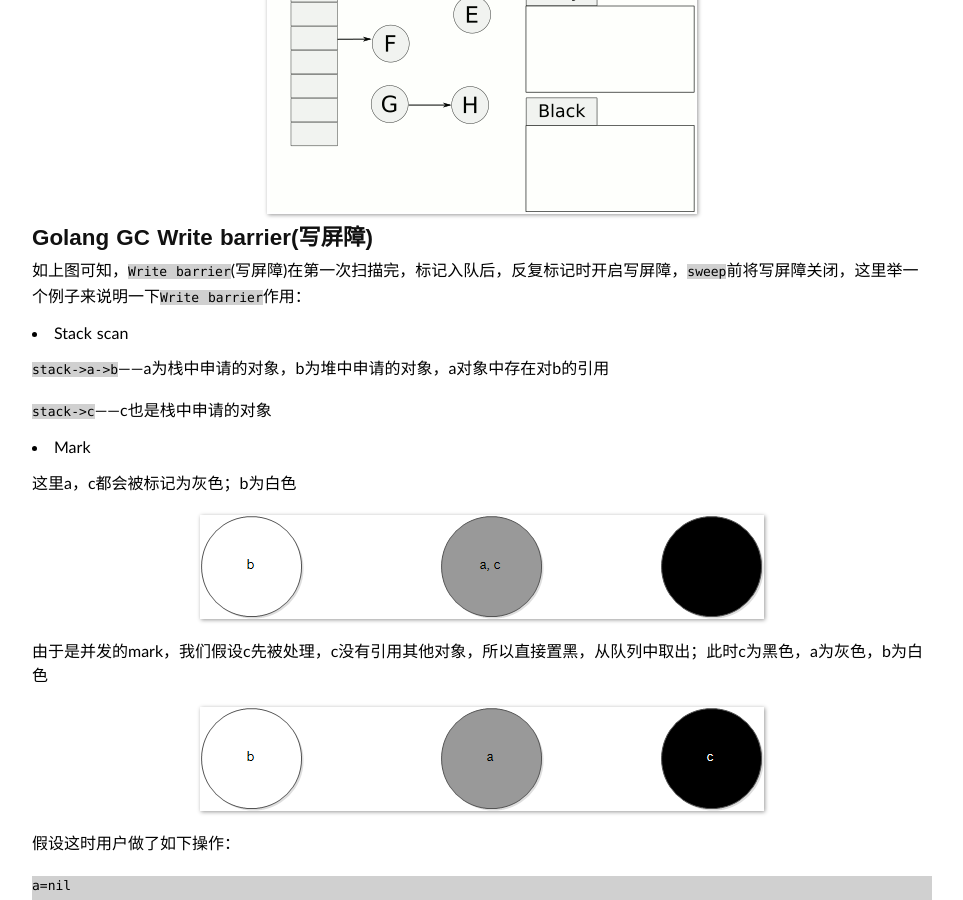
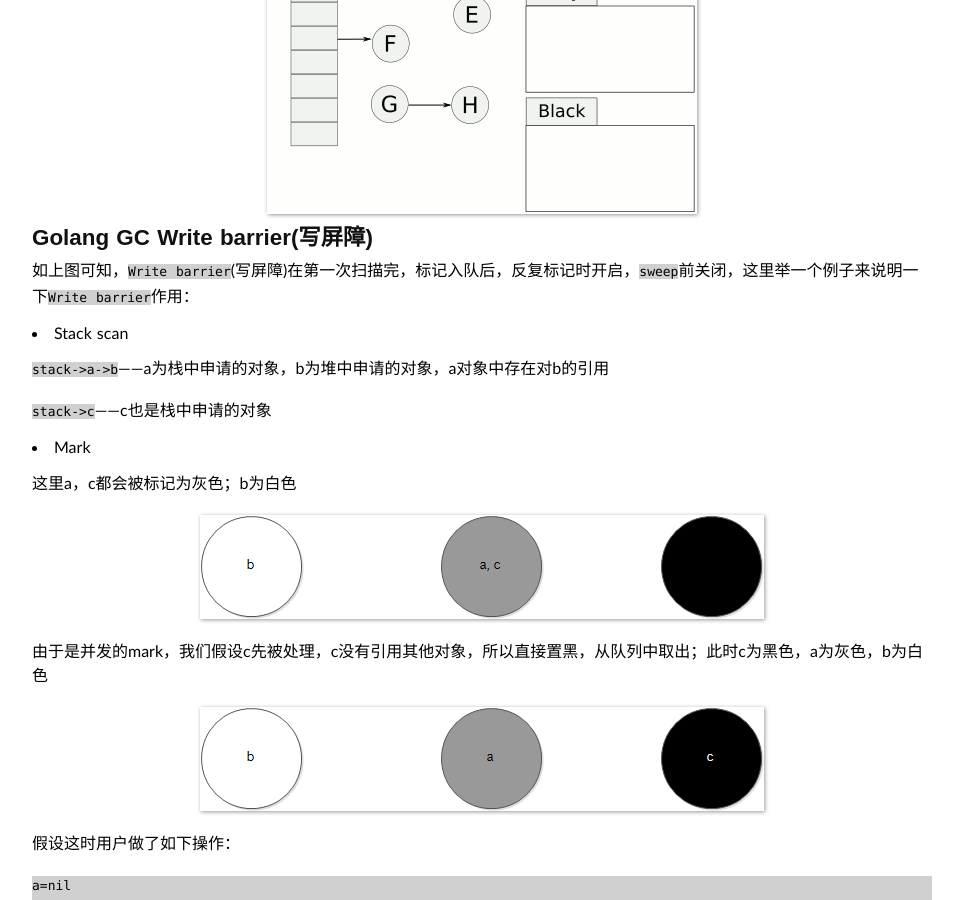
Before and after one commit to duyanghao/duyanghao.github.io, a Jekyll site: the page built from _posts/2019-1-11-golang.md, in a window 1280 px wide and 900 px high, scrolled down 2960 px. Shown: the whole window, without its empty margins (158-1121 px from the left). Built offline with Jekyll 4.4.1, drawn with Linux system fonts in a browser that asks for light colours; some web fonts are replaced; comment, search, counter and statistics services are not loaded.

```diff
--- a/_posts/2019-1-11-golang.md
+++ b/_posts/2019-1-11-golang.md
@@ -82,7 +82,7 @@
 
 ## Golang GC Write barrier(写屏障)
 
-如上图可知，`Write barrier`(写屏障)在第一次扫描完，标记入队后，反复标记时开启写屏障，`sweep`前将写屏障关闭，这里举一个例子来说明一下`Write barrier`作用：
+如上图可知，`Write barrier`(写屏障)在第一次扫描完，标记入队后，反复标记时开启，`sweep`前关闭，这里举一个例子来说明一下`Write barrier`作用：
 
 * Stack scan
 
```
